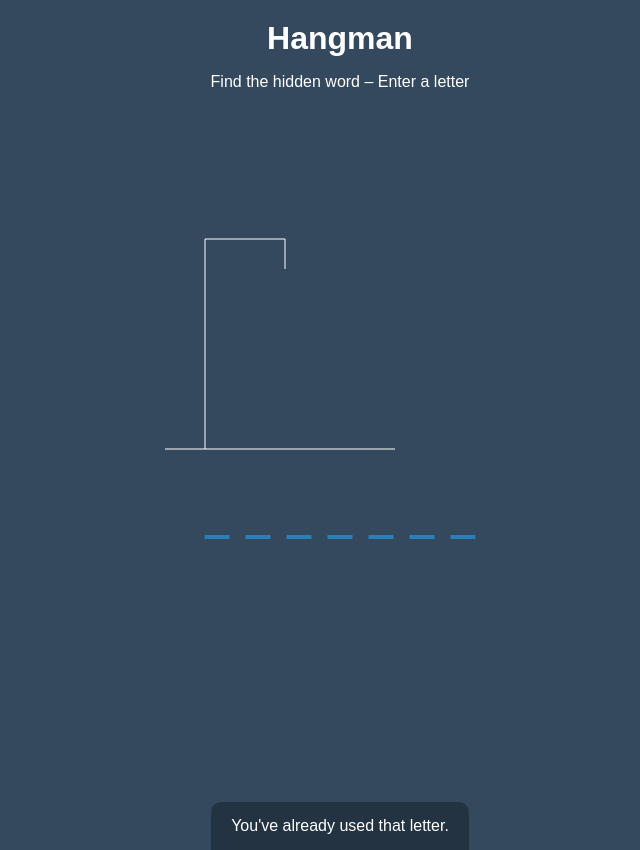
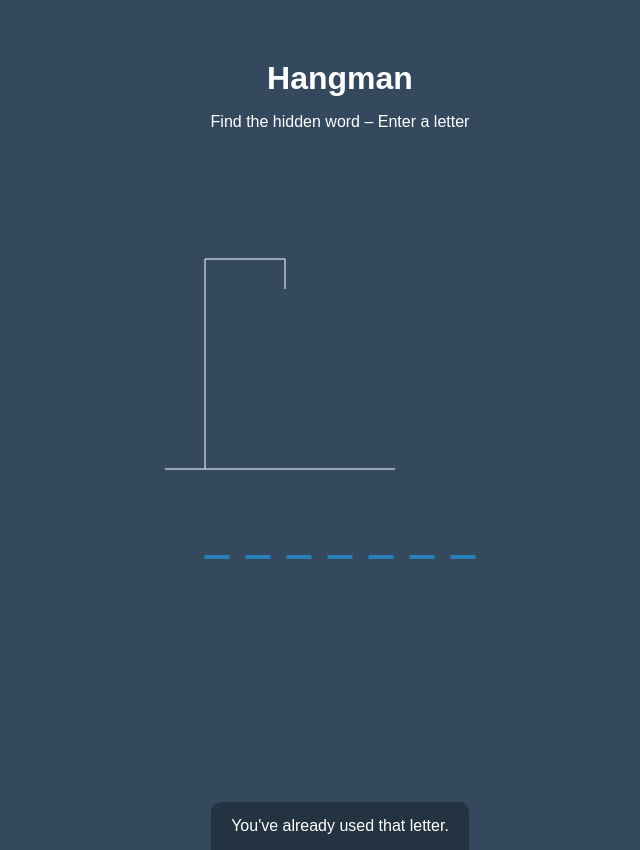
Before and after one commit to nataliecardot/hangman, a plain HTML site: page index.html in a window 1280 px wide. Shown: the whole page, without its empty margins (300-940 px from the left). Drawn offline with Linux system fonts and the light colour scheme.

Commit message:
Adjust spacing

```diff
--- a/style.css
+++ b/style.css
@@ -15,7 +15,7 @@ body {
 }
 
 h1 {
-  margin: 20px 0 0;
+  margin: 60px 0 0;
 }
 
 .game-container {
```
